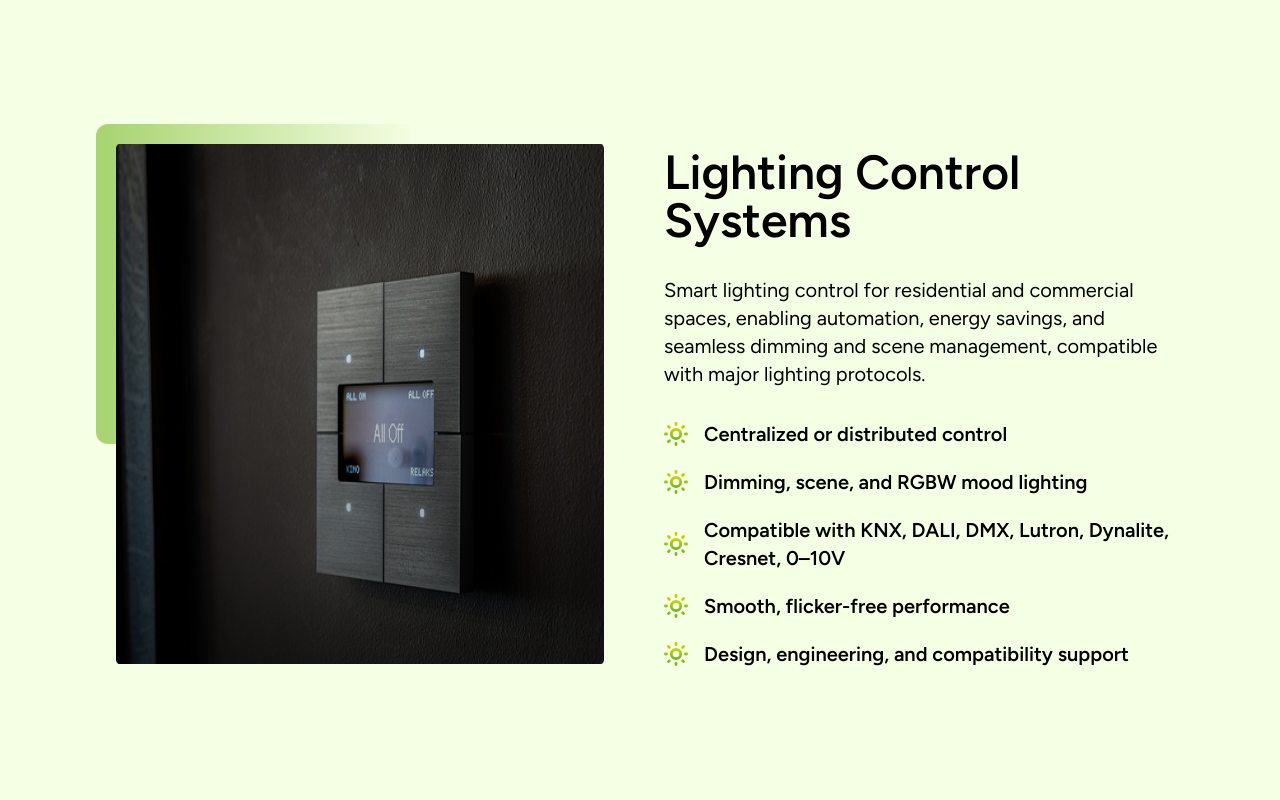
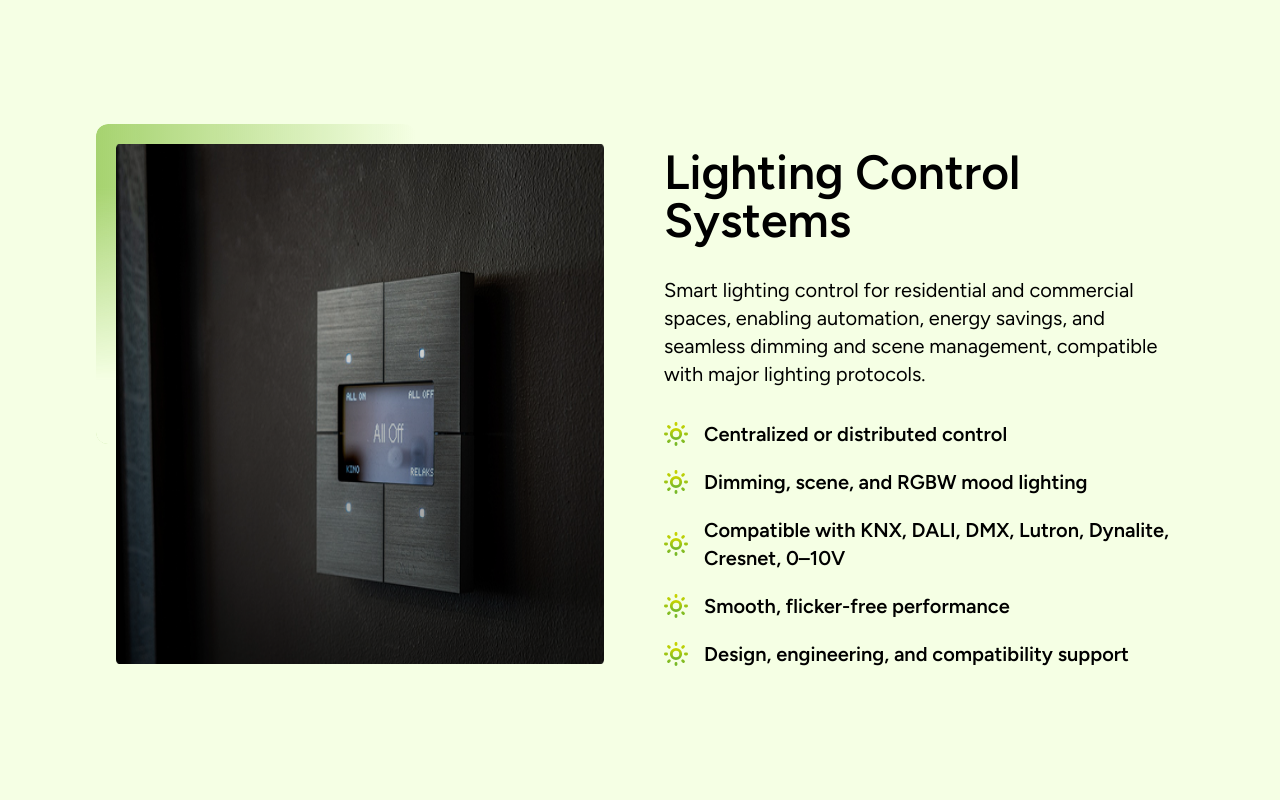
Before and after one commit to Mohammedshibili10/LTS-SMART-SYSTEM, a React (Vite) app: page / in a window 1280 px wide. Shown: the part 840-1640 px from the top of the page. Built offline with nearby package versions, Linux system fonts and the light colour scheme.

Commit message:
shadow updated

```diff
--- a/src/components/ElvhomeServices.jsx
+++ b/src/components/ElvhomeServices.jsx
@@ -15,7 +15,7 @@ export default function ElvhomeServices() {
                 return (
                     <div key={index} className={`lg:flex items-center  gap-15 xl:gap-10  px-5 md:px-15 xl:px-24 py-10 xl:py-20  ${reverse ? "lg:flex-row-reverse" : ""}`} >
                         <div className='flex-1 relative  px-4 sm:px-0'>
-                             <div className='absolute w-40 md:w-80 h-40 md:h-80 rounded-xl bg-gradient-to-b from-[#76B8289E]  bg-gradient-to-r from-[#76B8289E]'></div>
+                             <div className='absolute w-40 md:w-80 h-40 md:h-80 rounded-xl bg-gradient-to-b from-[#76B8289E]  bg-gradient-to-r from-[#76B8289E]  mask-b-from-20% mask-b-to-80%'></div>
                             <img className='relative left-3 md:left-5 top-3 md:top-5 sm:w-85  md:w-180 lg:w-190 lg:h-130  ' src={item.image} alt="error" />
                        </div>
 
```
